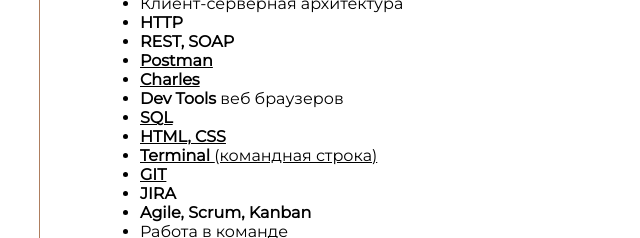
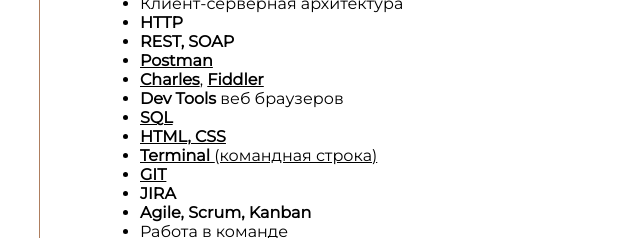
Before and after one commit to grdebrin/resume, a plain HTML site: page index.html in a window 1280 px wide. Shown: the part 1040-1278 px from the top of the page, 0-640 px from the left. Drawn offline with Linux system fonts and the light colour scheme.

Commit message:
add fiddler

```diff
--- a/index.html
+++ b/index.html
@@ -113,6 +113,9 @@
                   href="https://docs.google.com/document/d/1eLED_otjZRjXDPpC1nY-y-Gv3VVdzvLESYvvMTdBU9Y/edit"
                   target="_blank"
                   ><span class="text--bold">Charles</span></a
+                >,
+                <a href="https://github.com/grdebrin/Fiddler" target="_blank"
+                  ><span class="text--bold">Fiddler</span></a
                 >
               </li>
               <li><span class="text--bold">Dev Tools</span> веб браузеров</li>
```
